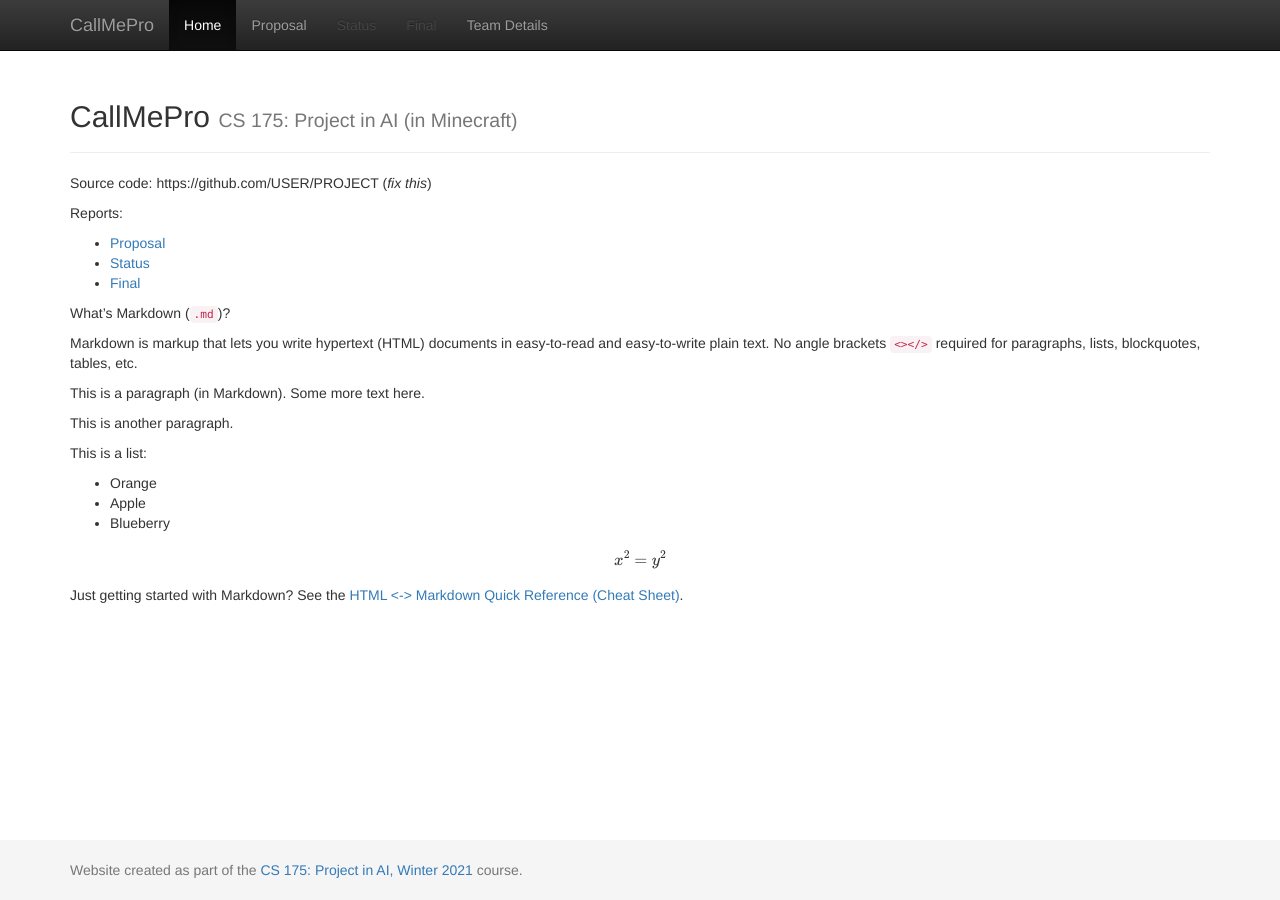
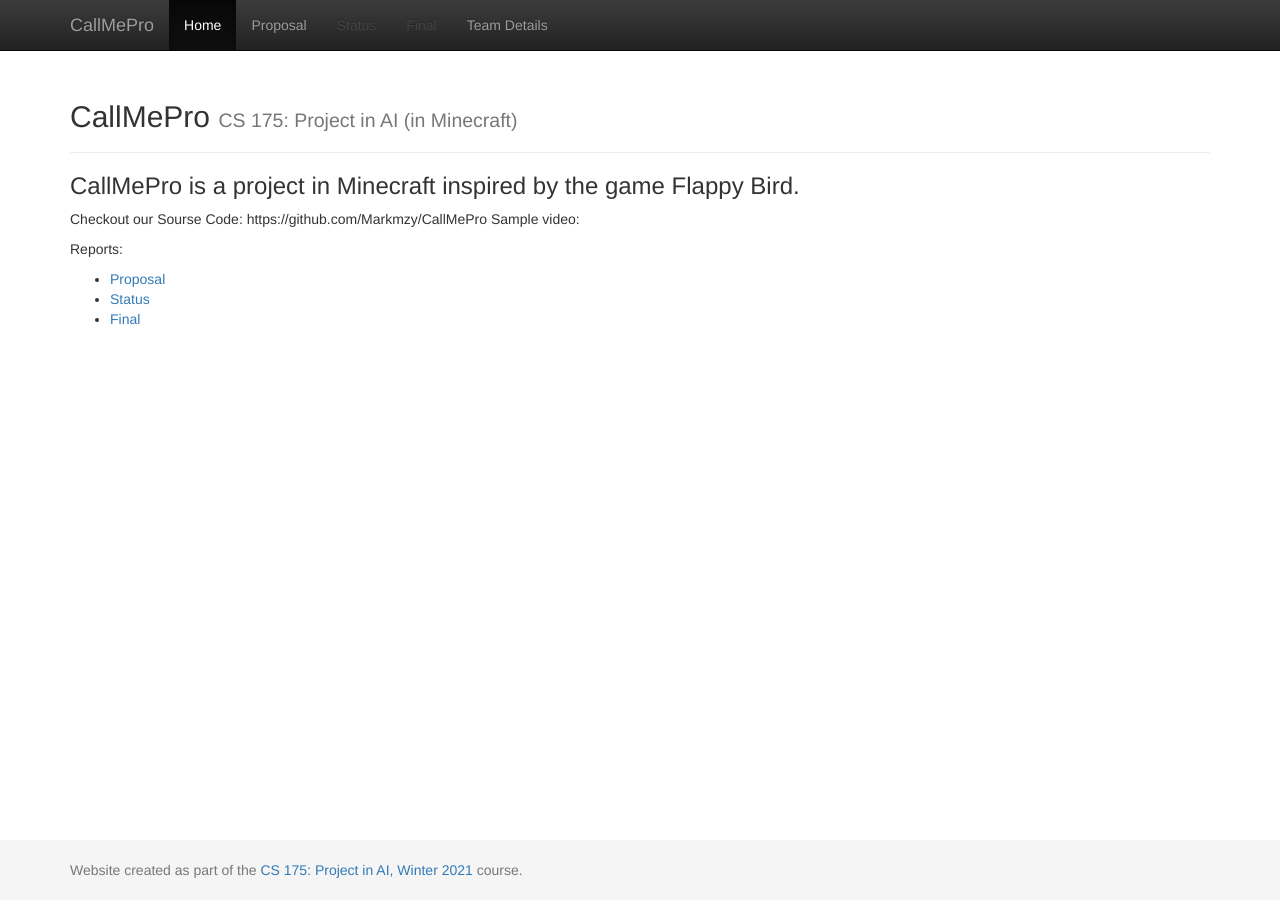
Before and after one commit to Markmzy/CallMePro, a Jekyll site: the page built from docs/index.md, in a window 1280 px wide. Built offline with Jekyll 4.4.1, drawn with Linux system fonts in a browser that asks for light colours; formulas are drawn with MathJax 3.

Commit message:
Update index.md

```diff
--- a/docs/index.md
+++ b/docs/index.md
@@ -3,38 +3,12 @@ layout: default
 title:  Home
 ---
 
-Source code: https://github.com/USER/PROJECT (_fix this_)
+### CallMePro is a project in Minecraft inspired by the game Flappy Bird.
+
+Checkout our Sourse Code: https://github.com/Markmzy/CallMePro
+Sample video:
 
 Reports:
-
 - [Proposal](proposal.html)
 - [Status](status.html)
 - [Final](final.html)
-
-What's Markdown (`.md`)?
-
-Markdown is markup that lets you write hypertext (HTML) documents
-in easy-to-read and easy-to-write plain text.
-No angle brackets `<></>` required for
-paragraphs, lists, blockquotes, tables, etc.
-
-
-This is a paragraph (in Markdown). Some more
-text here.
-
-This is another paragraph.
-
-This is a list:
-
-- Orange
-- Apple
-- Blueberry
-
-$$x^2 = y^2$$
-
-
-Just getting started with Markdown?
-See the [HTML <-> Markdown Quick Reference (Cheat Sheet)][quickref].
-
-
-[quickref]: https://github.com/mundimark/quickrefs/blob/master/HTML.md
```
